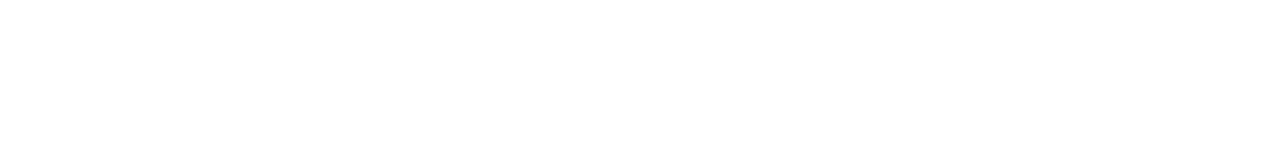
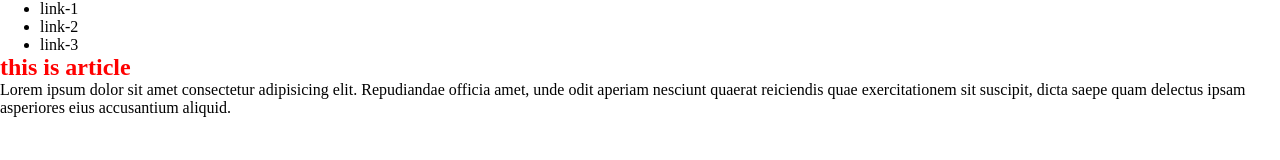
Before and after one commit to ahmed322/learn-github, a plain HTML site: page index.html in a window 1280 px wide. Drawn offline with Linux system fonts and the light colour scheme.

Commit message:
add nav and article section

```diff
--- a/first.css
+++ b/first.css
@@ -6,3 +6,7 @@
   box-sizing: border-box;
   margin: 0;
 }
+
+h1 {
+  color:red;
+}
--- a/index.html
+++ b/index.html
@@ -15,6 +15,25 @@
   </head>
 
   <body>
-    <p></p>
+    <main>
+      <header>
+        <nav>
+          <ul>
+            <li>link-1</li>
+            <li>link-2</li>
+            <li>link-3</li>
+          </ul>
+        </nav>
+      </header>
+      <section class="article">
+        <h1>this is article</h1>
+        <p>
+          Lorem ipsum dolor sit amet consectetur adipisicing elit. Repudiandae
+          officia amet, unde odit aperiam nesciunt quaerat reiciendis quae
+          exercitationem sit suscipit, dicta saepe quam delectus ipsam
+          asperiores eius accusantium aliquid.
+        </p>
+      </section>
+    </main>
   </body>
 </html>
```
